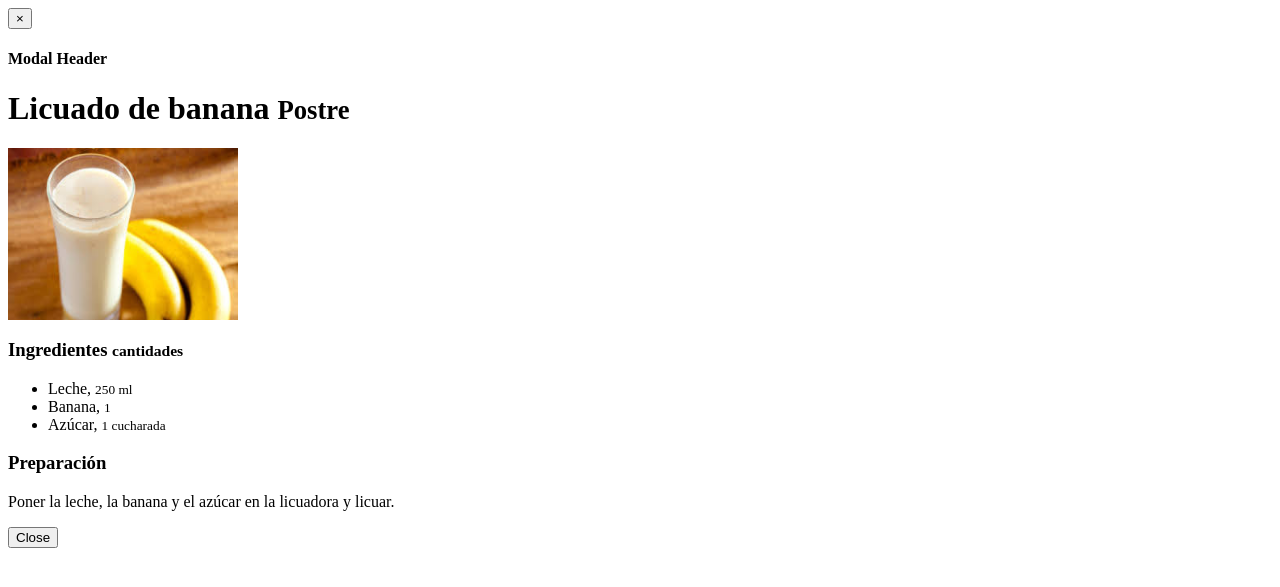
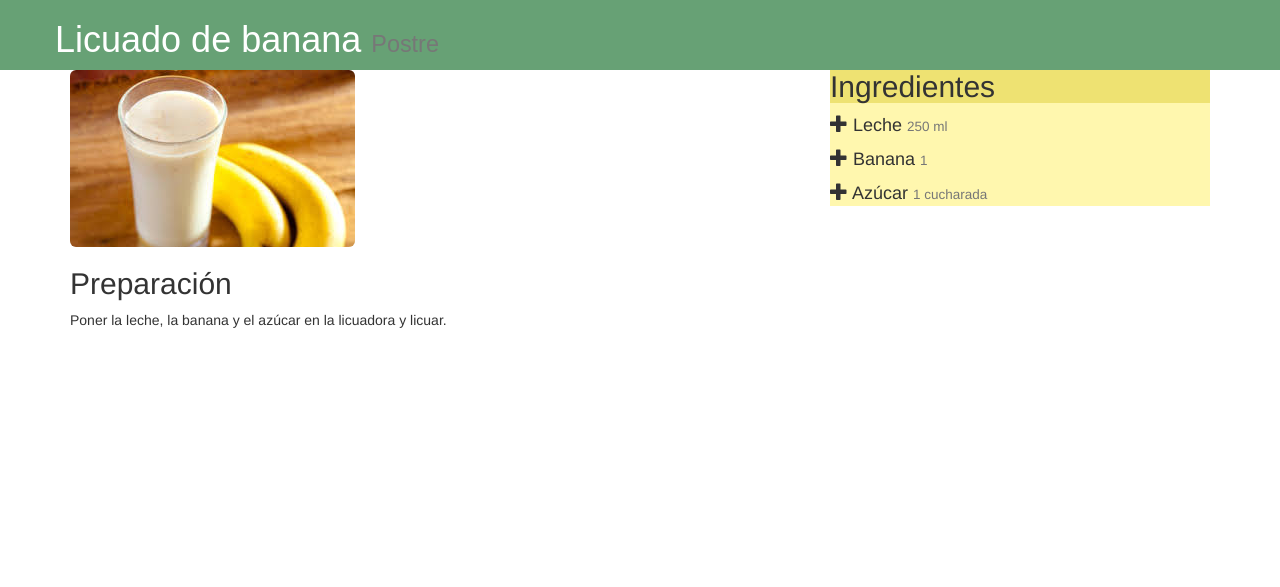
Before and after one commit to fercs2015/plinco-recipes, a Django app: page /recetario/recetas/5/ in a window 1280 px wide. Shown: the top 587 px of the page. Run offline with Django 3.2, Linux system fonts and the light colour scheme; data comes from the database, SQL or seed files in the repository; both versions use the stored data as it was after the commit; some libraries are stand-ins or nearby versions.

Commit message:
Actualizacion

```diff
--- a/plquery/static/plquery/css/main.css
+++ b/plquery/static/plquery/css/main.css
@@ -74,7 +74,7 @@ footer {
 	background-color: #222;
 	border-color: #080808;
 	color: #9d9d9d;
-	position: fixed;
+/*	position: fixed;*/
 	bottom: 0;
 	width: 100%;
 	height: 14%;
--- a/plquery/templates/plquery/base.html
+++ b/plquery/templates/plquery/base.html
@@ -29,7 +29,7 @@
 			<div class="container">
 				<div class="row cabecera">
 					<div class="col-xs-12 col-sm-8 col-md-8 col-lg-8">
-					<h1>Recetario</h1>
+					<h1>Chef Inteligente</h1>
 					<h4>Prolog</h4>
 					</div>
 					<div class="hidden-xs col-sm-4 col-md-4 col-lg-4">
@@ -48,7 +48,7 @@
 					<span class="icon-bar"></span>
 					<span class="icon-bar"></span>
 				</button>
-				<a href="#" class="navbar-brand">Recetario <span class="glyphicon glyphicon-cutlery" aria-hidden="true"></span></a>
+				<a href="#" class="navbar-brand">Chef Inteligente <span class="glyphicon glyphicon-cutlery" aria-hidden="true"></span></a>
 			</div>
 			<div class="collapse navbar-collapse navbar-ex1-collapse">
 				<ul class="nav navbar-nav">
--- a/plquery/templates/plquery/index.html
+++ b/plquery/templates/plquery/index.html
@@ -38,8 +38,8 @@
 							<td>LU: 5509</td>
 						</tr>
 						<tr>
-							<td>Vidal, Carla -------</td>
-							<td>LU: 5XXX</td>
+							<td>Vidal, Carla Mariela</td>
+							<td>LU: 5437</td>
 						</tr>
 					</tbody>
 				</table>
--- /dev/null
+++ b/recetario/static/recetario/css/stylesheet.css
@@ -0,0 +1,12 @@
+header {
+	background-color: #67A175;
+	color: white;
+	font-family: 'Anton', sans-serif;
+}
+
+#list-ingr {
+	background-color: #EEE272;
+}
+.list-group {
+	background-color: #FFF7AE;
+}
--- a/recetario/templates/recetario/receta_detail.html
+++ b/recetario/templates/recetario/receta_detail.html
@@ -1,28 +1,40 @@
 {% load staticfiles %}
 
-<!-- Modal Form-->
-<div class="modal-dialog">
-	<!-- Modal content-->
-	<div class="modal-content">
-		<div class="modal-header">
-			<button type="button" class="close" data-dismiss="modal">&times;</button>
-			<h4 class="modal-title">Modal Header</h4>
+<html>
+<head>
+		<link rel="stylesheet" href="{% static 'recetario/css/bootstrap.css' %}">
+		<link rel="stylesheet" href="{% static 'recetario/css/stylesheet.css' %}">
+		<script src="{% static 'recetario/js/vendor/jquery-1.11.2.min.js' %}" type="text/javascript"></script>
+		<script src="{% static 'recetario/js/vendor/bootstrap.min.js' %}"></script>
+</head>
+<body>
+	<header>
+		<div class="container">
+			<div class="row">
+				<h1>{{ receta.nombre }} <small>{{ receta.categoria.nombre }}</small></h1>
+			</div>
 		</div>
-		<div class="modal-body">
-			<h1>{{ receta.nombre }} <small>{{ receta.categoria.nombre }}</small></h1>
-			<img class="img-responsive img-circle" src="/media/{{ receta.image }}"
-			alt="Sin imagen" width="230" height="172">
-			<h3>Ingredientes <small>cantidades</small></h3>
-				<ul>
-				{% for detalle in receta.detallereceta_set.all %}
-					<li>{{ detalle.ingrediente }}, <small>{{ detalle.cantidad }}</small></li>
-				{% endfor %}
-				</ul>
-			<h3>Preparación</h3>
-			<p>{{ receta.preparacion }}</p>
+	</header>
+	<section>
+		<div class="container">
+			<div class="col-xs-6 col-sm-7 col-md-8 col-lg-8">
+				<div class="row">
+					<img class="img img-responsive img-rounded" src="/media/{{ receta.image }}" alt="No hay imagen" width="" height="">
+					<h2>Preparación</h2>
+					<p>{{ receta.preparacion }}</p>
+				</div>
+			</div>
+			<div class="col-xs-6 col-sm-5 col-md-4 col-lg-4">
+				<div class="row">
+				<div class="list-group">
+					<h2 id="list-ingr" class="list-group-item-heading">Ingredientes</h2>
+					{% for detalle in receta.detallereceta_set.all %}
+						<h4 class="list-group-item-text"><span class="glyphicon glyphicon-plus"></span> {{ detalle.ingrediente }} <small>{{ detalle.cantidad }}</small></h4>
+					{% endfor %}
+				</div>
+				</div>
+			</div>
 		</div>
-		<div class="modal-footer">
-			<button type="button" class="btn btn-default" data-dismiss="modal">Close</button>
-		</div>
-	</div>
-</div>
+	</section>
+</body>
+</html>
```
Also changed, not shown: db.sqlite3.
